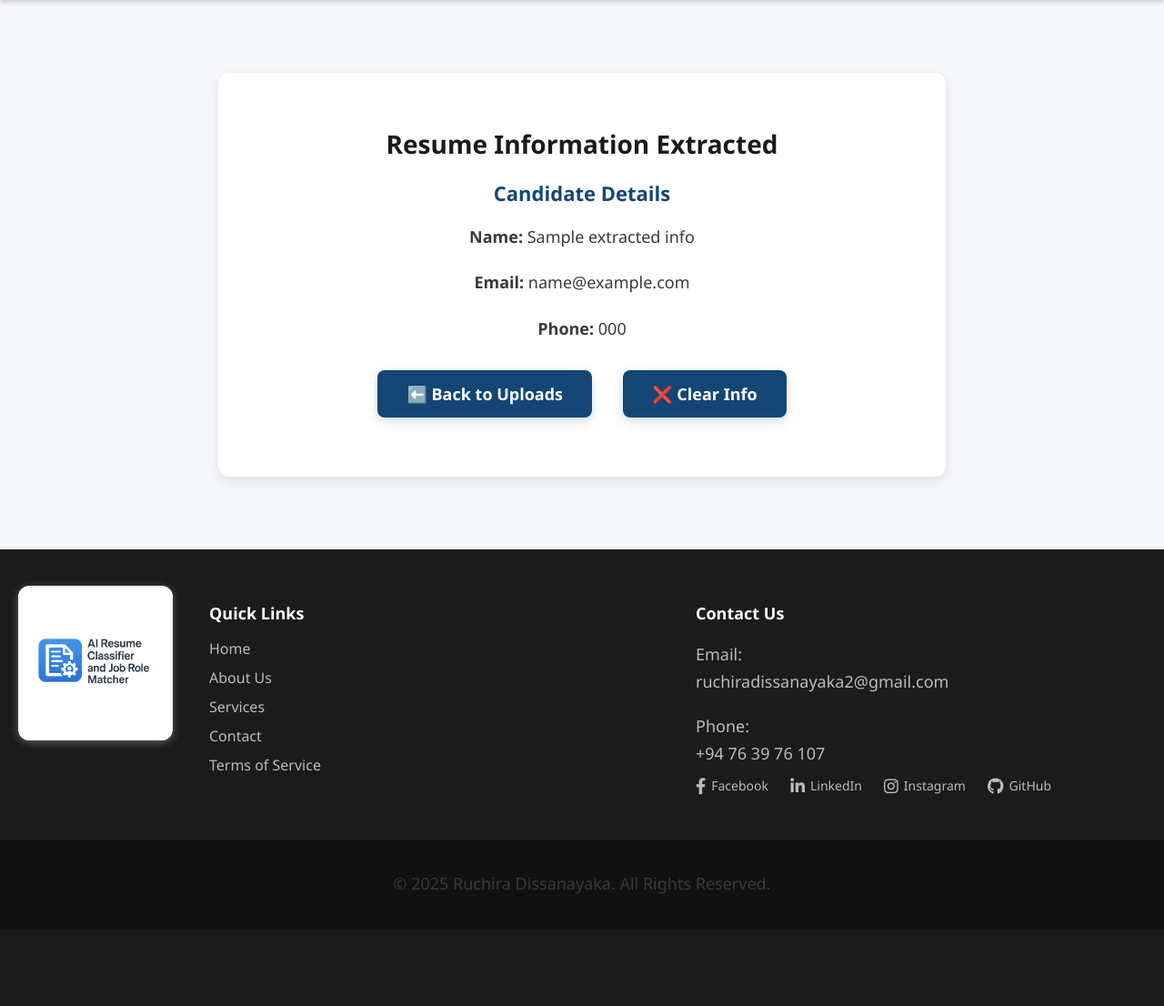
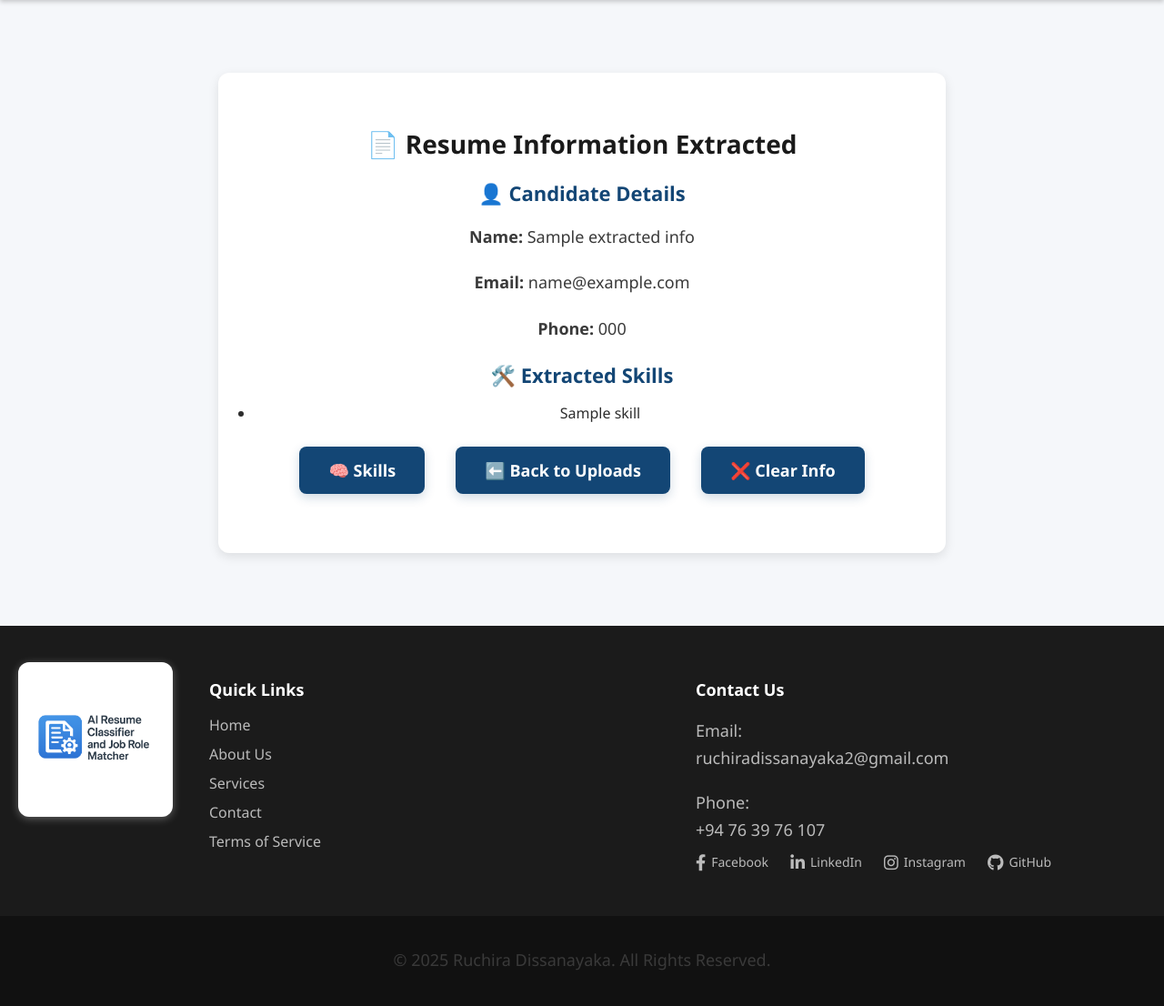
Before and after one commit to RuchiDissa/resume-classifier-ai, a Flask app: template app/templates/analyze_info.html in a window 1280 px wide. Shown: the part 97-1203 px from the top of the page at 91% size. Before the commit the page ends 1079 px from the top, so only its background shows below. Run offline with Flask 2, Linux system fonts and the light colour scheme; the template is opened without the code that fills it: most values are stand-ins (such as "Sample title", 1, 10 or a date in 2020).

Commit message:
Update analyze_info.html

```diff
--- a/app/templates/analyze_info.html
+++ b/app/templates/analyze_info.html
@@ -13,7 +13,7 @@
 
 <main>
   <div class="auth-container">
-    <h1>Resume Information Extracted</h1>
+    <h1>📄 Resume Information Extracted</h1>
 
     {% with messages = get_flashed_messages(with_categories=true) %}
       {% if messages %}
@@ -29,16 +29,26 @@
 
     {% if extracted_info %}
       <div class="upload-list">
-        <h2>Candidate Details</h2>
+        <h2>👤 Candidate Details</h2>
         <p><strong>Name:</strong> {{ extracted_info.name or 'Not Found' }}</p>
         <p><strong>Email:</strong> {{ extracted_info.email or 'Not Found' }}</p>
         <p><strong>Phone:</strong> {{ extracted_info.phone or 'Not Found' }}</p>
 
+        {% if extracted_info.skills %}
+          <h2>🛠️ Extracted Skills</h2>
+          <ul>
+            {% for skill in extracted_info.skills %}
+              <li>{{ skill }}</li>
+            {% endfor %}
+          </ul>
+        {% endif %}
+
+        <a href="{{ url_for('routes.extract_skills_route', filename=filename) }}" class="btn">🧠 Skills</a>
         <a href="{{ url_for('routes.upload_resume') }}" class="btn">⬅️ Back to Uploads</a>
         <a href="{{ url_for('routes.clear_extracted_text') }}" class="btn">❌ Clear Info</a>
       </div>
     {% else %}
-      <p>No info extracted. Please try again.</p>
+      <p>No information extracted. Please try again.</p>
       <a href="{{ url_for('routes.upload_resume') }}" class="btn">⬅️ Back</a>
     {% endif %}
   </div>
```
